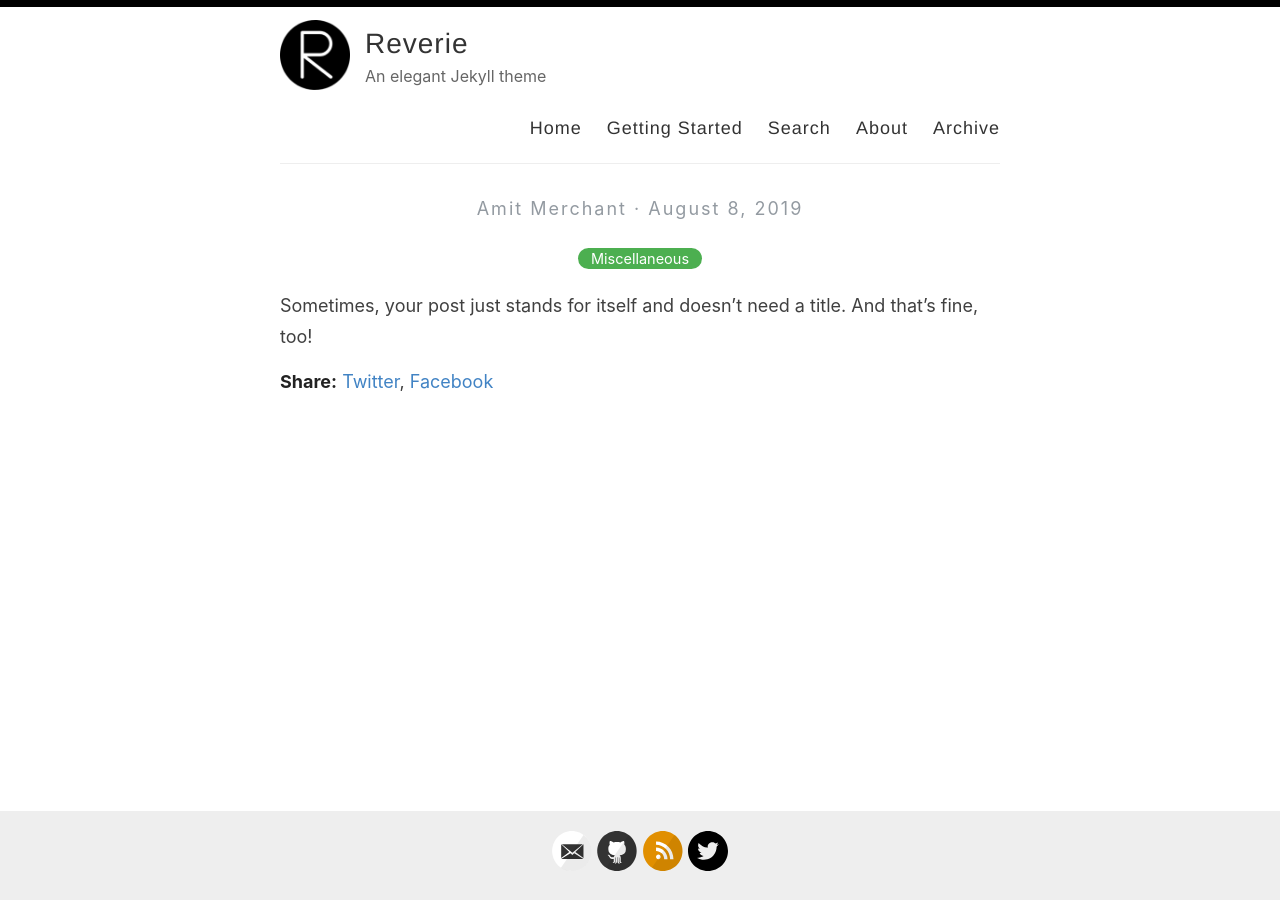
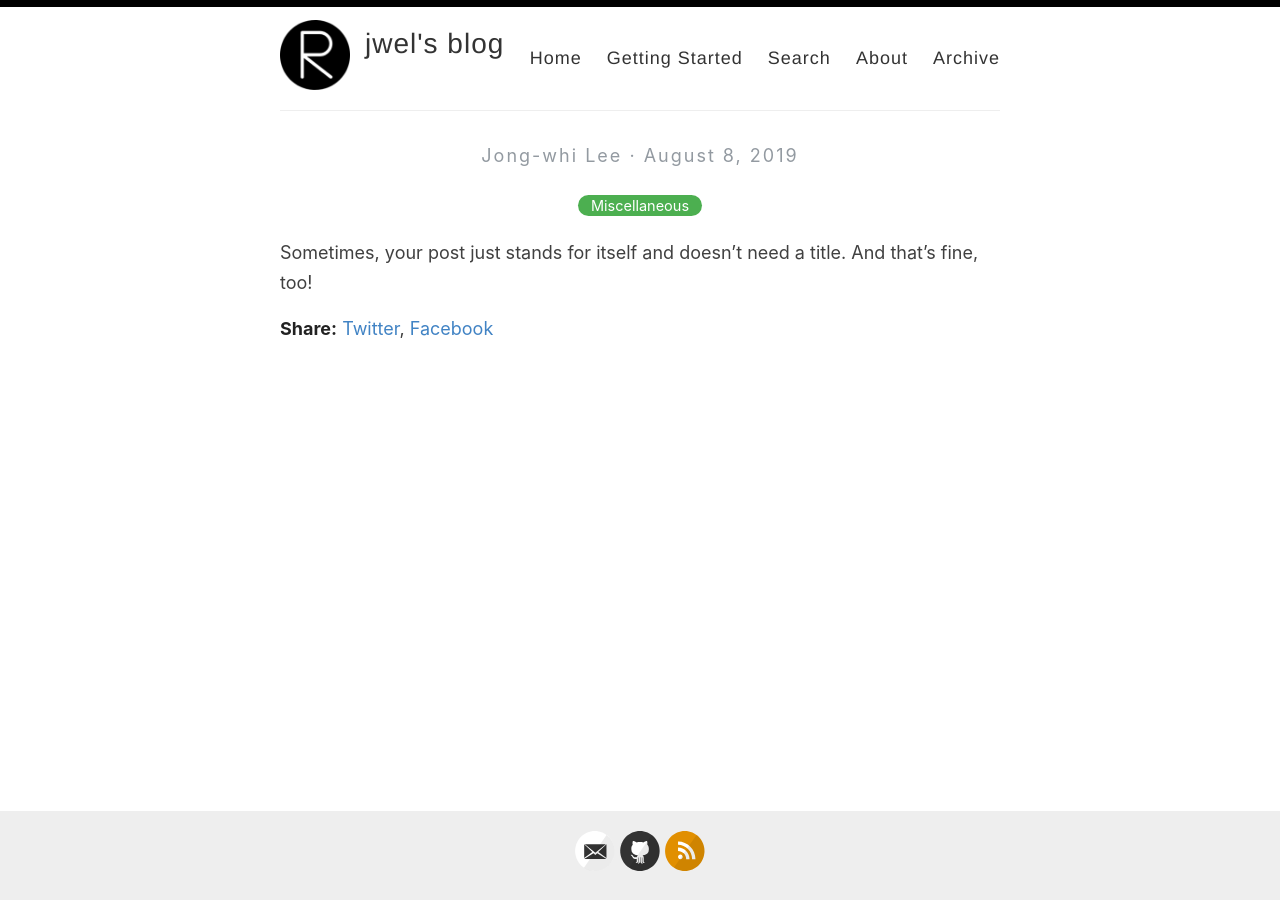
Before and after one commit to dev-jwel/dev-jwel.github.io, a Jekyll site: the page built from _posts/2019-08-08-no-title-posts.md, in a window 1280 px wide. Built offline with Jekyll 4.4.1, drawn with Linux system fonts in a browser that asks for light colours.

Commit message:
Initial configuration

```diff
--- a/_config.yml
+++ b/_config.yml
@@ -3,13 +3,13 @@
 #
 
 # Name of your site (displayed in the header)
-name: Reverie
+name: jwel's blog
 
 # Name of the author
-author: Amit Merchant
+author: Jong-whi Lee
 
 # Short bio or description (displayed in the header)
-description: An elegant Jekyll theme
+description:
 
 # URL of your avatar or profile pic (you could use your GitHub profile pic)
 avatar: /images/reverie.png
@@ -21,18 +21,18 @@ avatar: /images/reverie.png
 # Includes an icon in the footer for each username you enter
 footer-links:
   dribbble:
-  email: amit.d.merchant@gmail.com
+  email: jwel.jong.whi.lee@gmail.com
   facebook:
   flickr:
-  github: amitmerchant1990/reverie
+  github: dev-jwel
   instagram:
   linkedin:
   pinterest:
   rss: rss
-  twitter: amit_merchant
+  twitter:
   stackoverflow:
-  youtube: # channel/<your_long_string> or user/<user-name>
-  googleplus: # anything in your profile username that comes after plus.google.com/
+  youtube:
+  googleplus:
   playconsole:
 
 
@@ -41,21 +41,21 @@ footer-links:
 disqus:
 
 # Enter your Google Analytics web tracking code (e.g. UA-2110908-2) to activate tracking
-google_analytics: UA-43339302-11
+google_analytics:
 
 # For newer "GA4" analytics, use the following instead of the "UA" entry above
 #google_analytics_ga4: G-GABC1DEFG
 
 # Your website URL (e.g. http://amitmerchant1990.github.io or http://www.amitmerchant.com)
 # Used for Sitemap.xml and your RSS feed
-url: http://www.amitmerchant.com/reverie
-enforce_ssl: https://www.amitmerchant.com/reverie
+url: http://dev-jwel.github.io
+enforce_ssl: https://dev-jwel.github.io
 
 # If you're hosting your site at a Project repository on GitHub pages
 # (http://yourusername.github.io/repository-name)
 # and NOT your User repository (http://yourusername.github.io)
 # then add in the baseurl here, like this: "/repository-name"
-baseurl: "/reverie"
+baseurl:
 
 #
 # !! You don't need to change any of the configuration flags below !!
```
